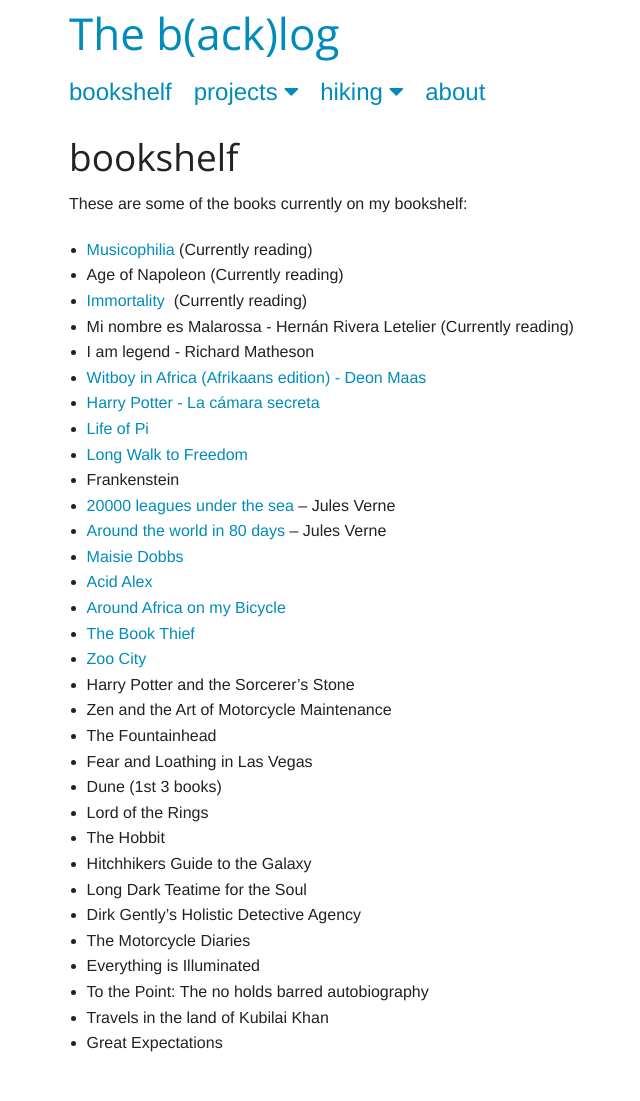
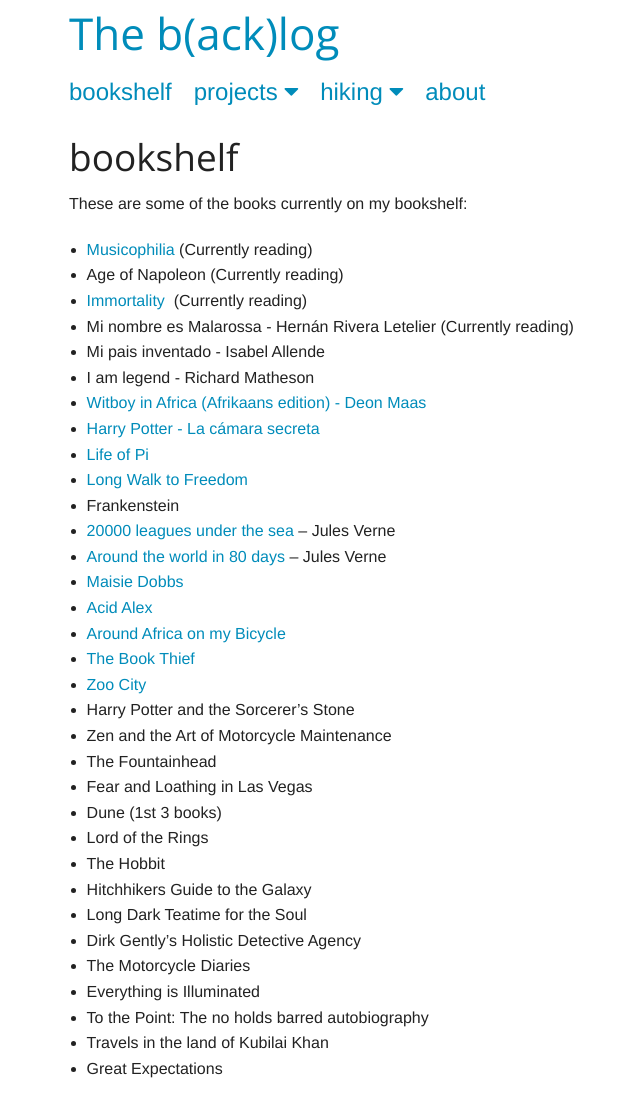
Before and after one commit to dirkcuys/thebacklog, a Jekyll site: the page built from bookshelf/index.md, in a window 1280 px wide. Shown: the whole page, without its empty margins (86-726 px from the left). Built offline with Jekyll 4.4.1, drawn with Linux system fonts in a browser that asks for light colours; nearby versions of some CDN libraries; Markdown is read by kramdown in place of the engine named in the settings; before the commit the page ends 1076 px from its top, so only the background shows below that.

Commit message:
Update bookshelf

```diff
--- a/bookshelf/index.md
+++ b/bookshelf/index.md
@@ -9,6 +9,7 @@
 *   Age of Napoleon (Currently reading)
 *   [Immortality][3]  (Currently reading)
 *   Mi nombre es Malarossa - Hernán Rivera Letelier (Currently reading)
+*   Mi pais inventado - Isabel Allende
 *   I am legend - Richard Matheson
 *   [Witboy in Africa (Afrikaans edition) - Deon Maas](http://www.kalahari.com/Books/Witboy-in-Africa_p_35650671)
 *   [Harry Potter - La cámara secreta](https://es.wikipedia.org/wiki/Harry_Potter_y_la_c%C3%A1mara_secreta)
```
